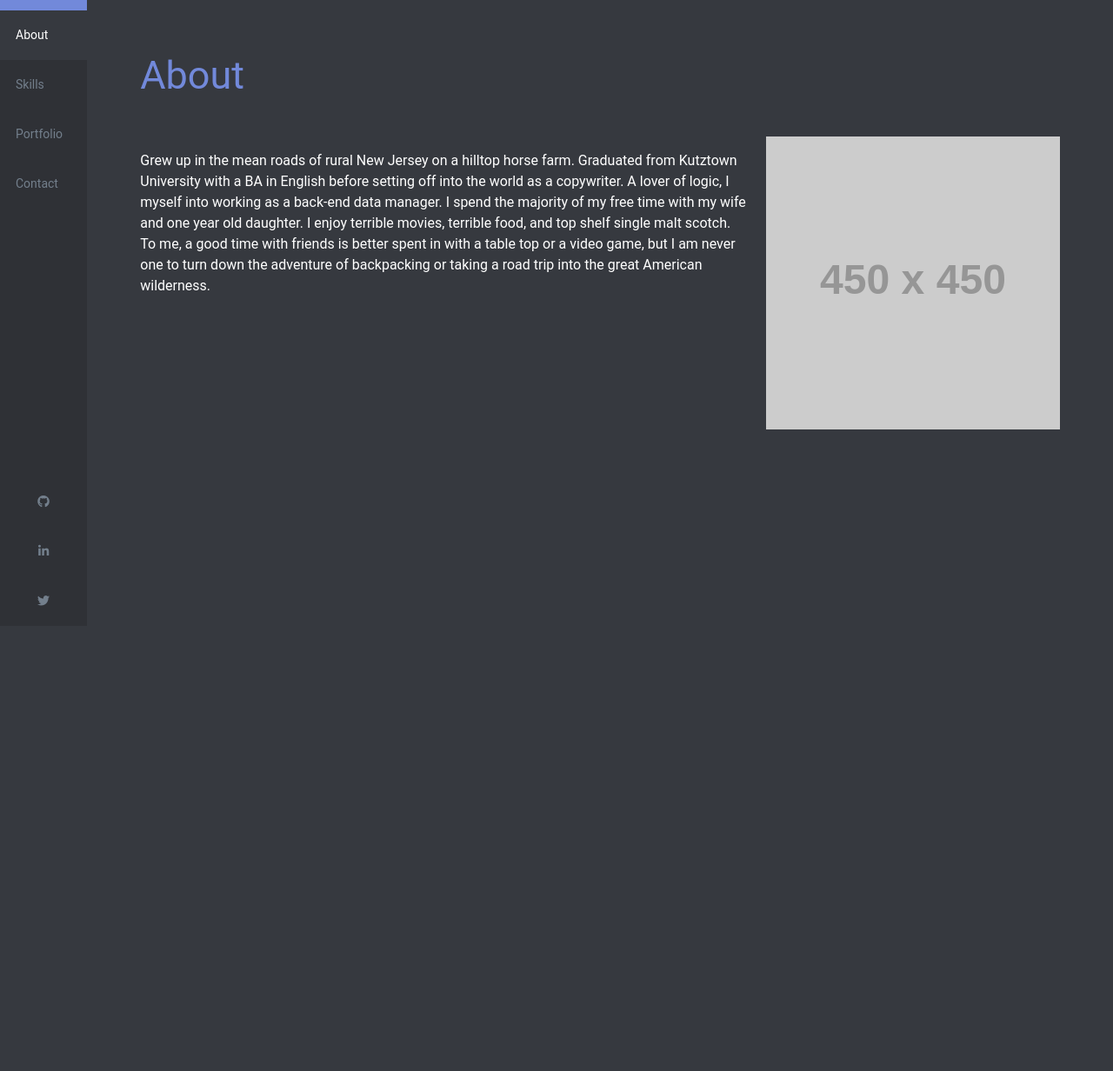
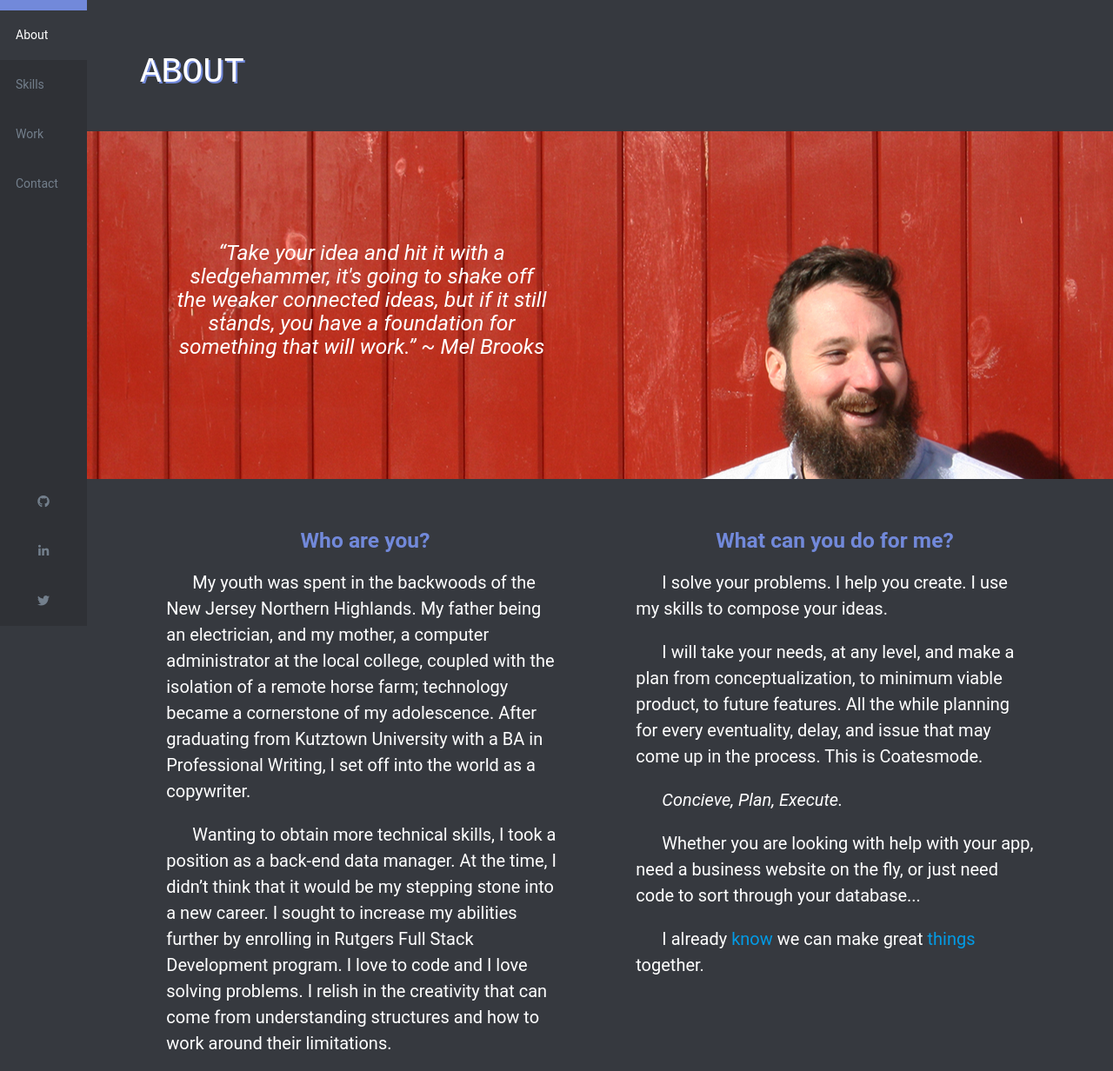
Before and after one commit to Faolun/Coatesmode, a website: page about.html in a window 1280 px wide. Shown: the part 80-1312 px from the top of the page at 87% size. Before the commit the page ends 800 px from the top, so only its background shows below. Drawn offline with nearby package versions, Linux system fonts and the light colour scheme; some packages are replaced by stand-ins of ours; placeholder pictures from the web are drawn by us; a script that the page names is missing.

Commit message:
draft final

```diff
--- a/about.html
+++ b/about.html
@@ -6,6 +6,7 @@
     <meta name="viewport" content="width=device-width, initial-scale=1.0">
     <meta http-equiv="X-UA-Compatible" content="ie=edge">
     <title>James Coates - Full Stack Developer</title>
+    <link rel="shortcut icon" href="favicon.ico" type="image/x-icon">
     <!-- CSS -->
     <!-- Compiled and minified Materialize CSS -->
     <link rel="stylesheet" href="https://cdnjs.cloudflare.com/ajax/libs/materialize/1.0.0-rc.2/css/materialize.min.css">
@@ -19,23 +20,24 @@
     <script src="https://ajax.googleapis.com/ajax/libs/jquery/3.3.1/jquery.min.js"></script>
 </head>
 
-<body>
+<body id="aboutBG">
 
     <!-- responsive navbar -->
 
     <div class="sidebar">
         <a active href="./index.html" class="transition"><img src="./assets/images/beardLogo.svg" alt="Logo" class="circle"></a>
         <div class="pageLinks">
-            <a class="active transition" href="./about.html">About</a>
+            <a class="active" href="#">About</a>
             <a href="./skills.html" class="transition">Skills</a>
-            <a href="./portfolio.html" class="transition">Portfolio</a></li>
+            <a href="./work.html" class="transition">Work</a></li>
             <a class="modal-trigger" href="#contactModal">Contact</a>
         </div>
         <div class="webLinks hide-on-small-only">
-            <a href="https://github.com/Faolun"><i class="fab fa-github" aria-hidden="true"></i></a>
+            <a href="https://github.com/Faolun" target="_blank"><i class="fab fa-github" aria-hidden="true"></i></a>
             <!-- <a href=""><i class="fab fa-gitlab" aria-hidden="true"></i></a> -->
-            <a href="https://www.linkedin.com/in/james-coates-354a37140/"><i class="fab fa-linkedin-in" aria-hidden="true"></i></a>
-            <a href="https://twitter.com/james_coatesiii"><i class="fab fa-twitter" aria-hidden="true"></i></a>
+            <a href="https://www.linkedin.com/in/james-coates-354a37140/" target="_blank"><i class="fab fa-linkedin-in"
+                    aria-hidden="true"></i></a>
+            <a href="https://twitter.com/james_coatesiii" target="_blank"><i class="fab fa-twitter" aria-hidden="true"></i></a>
         </div>
     </div>
 
@@ -43,33 +45,64 @@
 
     <div class="container-fluid">
         <div class="row">
-            <div class="col">
-                <h1 class="pageHead">About</h1>
+            <div class="col s12">
+                <h1 class="pageHead">ABOUT</h1>
             </div>
         </div>
+    </div>
+    <div class="parallax-container center valign-wrapper">
+        <div class="container">
             <div class="row">
-            <div class="col s12 l8">
+                <div class="col s6">
+                    <h5 id="quoteText"><i>“Take your idea and hit it with a sledgehammer, it's going to shake off the
+                            weaker connected ideas, but if it still stands, you have a foundation for something that
+                            will work.” ~ Mel Brooks</i></h5>
+                </div>
+            </div>
+        </div>
 
-                <p> Grew up in the mean roads of rural New Jersey on a hilltop horse farm. Graduated from Kutztown
-                    University with a BA in English before setting off into the world as a copywriter. A lover of
-                    logic, I myself into working as a back-end data manager.
-
-                    I spend the majority of my free time with my wife and one year old daughter. I enjoy terrible
-                    movies, terrible food, and top shelf single malt scotch. To me, a good time with friends is better
-                    spent in with a table top or a video game, but I am never one to turn down the adventure of
-                    backpacking or taking a road trip into the great American wilderness.
-                </p>
+        <div class="parallax">
+            <img src="./assets/images/aboutPortrait.jpg">
         </div>
-            <div class="col s12 l4">
-                <img src="https://via.placeholder.com/450" alt="Me" id="aboutPortrait">
     </div>
+    <div class="container-fluid" id="aboutContainer">
+        <div class="row">
+            <div class="col l6 s12">
+                <h5 class="aboutParHeader center-align">
+                    Who are you?
+                </h5>
+                <p class="aboutPara">My youth was spent in the backwoods of the New Jersey Northern Highlands. My father being an electrician, and my mother, a computer administrator at the local college, coupled with the isolation of a remote horse farm; technology became a cornerstone of my adolescence. After graduating from Kutztown University with a BA in Professional Writing, I set off into the world as a copywriter.</p>
+                <p class="aboutPara">Wanting to obtain more technical skills, I took a position as a back-end data manager. At the time, I
+                    didn’t think that it would be my stepping stone into a new career. I sought to
+                    increase my abilities further by enrolling in Rutgers Full Stack Development program. I love to
+                    code and I love solving problems. I relish in the creativity that can come from understanding structures and how to work around their limitations.</p>
+                <p class="aboutPara">I spend the majority of my free time with my wife and daughter. I enjoy terrible
+                    movies, terrible food, and premium single malt scotch. To me, a good time with friends is better
+                    spent inside playing games, but I will never turn down the adventure of overnight backpacking or
+                    taking a road trip into the great American wilderness. </p>
+            </div>
+            <div class="col l6 s12">
+                <h5 class="aboutParHeader center-align">
+                    What can you do for me?
+                </h5>
+                <p class="aboutPara">I solve your problems. I help you create. I use my skills to compose your ideas.</p>
+                <p class="aboutPara">I will take your needs, at any level, and make a plan from conceptualization, to minimum viable product, to future features. All the while planning for every eventuality, delay, and issue that may come up in the process. This is Coatesmode.</p>
+                <p class="aboutPara"><i>Concieve, Plan, Execute.</i></p>
+                <p class="aboutPara">Whether you are looking with help with your app, need a business website on the fly, or just need code to sort through your database...</p>
+                <p class="aboutPara">I already <a href="skills.html">know</a> we can make great <a href="work.html">things</a> together.</p>
+            </div>
+        </div>
+    </div>
+    <div class="parallax-container">
+        <div class="parallax">
+            <img src="./assets/images/aboutYosemite.jpg">
         </div>
     </div>
 
     <!-- Contact Modal  -->
     <div id="contactModal" class="modal">
         <div class="modal-content">
-                <h1 class="pageHead">Contact</h1>
+            <h1 class="pageHead">CONTACT</h1>
             <div class="row">
                 <form class="col s12 l6" id="contactForm" method="POST" action="https://coatesmode-contact.prod.with-datafire.io/contact">
                     <div class="row">
@@ -100,7 +133,9 @@
                         <div class="col s3">
                             <button type="submit" id="contactSubmit" class="waves-effect waves-light btn-small">Send</button>
                         </div>
-                            <div class="col s9"><p class="center-align"><span id="contactAlert"></span></p></div>
+                        <div class="col s9">
+                            <p class="center-align"><span id="contactAlert"></span></p>
+                        </div>
                     </div>
                 </form>
 
--- a/css/style.css
+++ b/css/style.css
@@ -1,3 +1,7 @@
+html {
+  height: 100%;
+}
+
 body {
     margin: 0;
     font-family: 'Roboto', sans-serif;
@@ -5,20 +9,29 @@ body {
     color: white;
     overflow-x: hidden;
     font-size: 16px;
+    height: 100%;
   }
   h1 {
     color: #7289DA;
-    font-size: 45px;
+    font-size: 40px;
   }
 
   h5 {
     color: #7289DA;
+
 
   }
 
   .modal {
     color: black;
   }
+
+  .pageHead {
+    font-family: 'Share Tech Mono', monospace;
+    color:#ffffff;
+    text-shadow: 2px 2px #7289DA;
+  }
+
 
   /* SIDEBAR */
 
@@ -161,12 +174,25 @@ body {
 
   /* ABOUT */
 
-  #aboutPortrait {
-    max-width:100%;
-    max-height:100%;
+  .parallax-container {
+    height: 400px;
+  }
+  .aboutParHeader {
+    color: #7289DA;
+    font-weight: bold;
+  }
+  .aboutPara{
+    text-indent: 30px;
+    padding: 0 30px;
+    font-size: 20px;
   }
 
-
+  #aboutContainer{
+    padding: 40px 0 40px 0;
+  }
+  #quoteText {
+    color: white;
+  }
   /* SKILLS */
 
   canvas {
@@ -272,7 +298,14 @@ body {
     margin-right: 5px;
   }
 
+  .workBanner {
+    font-size: 24px;
+    background-color: #7289DA;
+    padding: 30px;
+  }
+
     /* CONTACT MODAL */
+
     ul.contactInline li {
       display: inline;
       padding: 10px;
@@ -407,3 +440,19 @@ body {
     }
 
   }
+
+  /* TEST */
+
+  .preloader-background {
+    display: flex;
+    align-items: center;
+    justify-content: center;
+    background-color: #eee;
+
+    position: fixed;
+    z-index: 100;
+    top: 0;
+    left: 0;
+    right: 0;
+    bottom: 0;
+  }
--- a/js/script.js
+++ b/js/script.js
@@ -10,7 +10,7 @@ $(document).ready(function (){
 function redirectPage() {
     window.location = linkLocation;
 }
-})
+});
 
 $(document).ready(function () {
   if (!$('#myCanvas').tagcanvas({
@@ -53,6 +53,12 @@ $(document).ready(function () {
 $(document).ready(function(){
   $('.modal').modal();
 });
+$(document).ready(function(){
+  $('.parallax').parallax();
+});
+$(document).ready(function(){
+  $('.tap-target').tapTarget();
+});
 
 
 // bubble link prevention
```
Also changed, not shown: index.html (+16 -15 lines), skills.html (+9 -7 lines), work.html (renamed from portfolio.html, +10 -11 lines), assets/images/aboutPortrait.jpg (added), assets/images/aboutYosemite.jpg (added), favicon.ico (added). Lines whose indentation alone changed are shown as unchanged.
